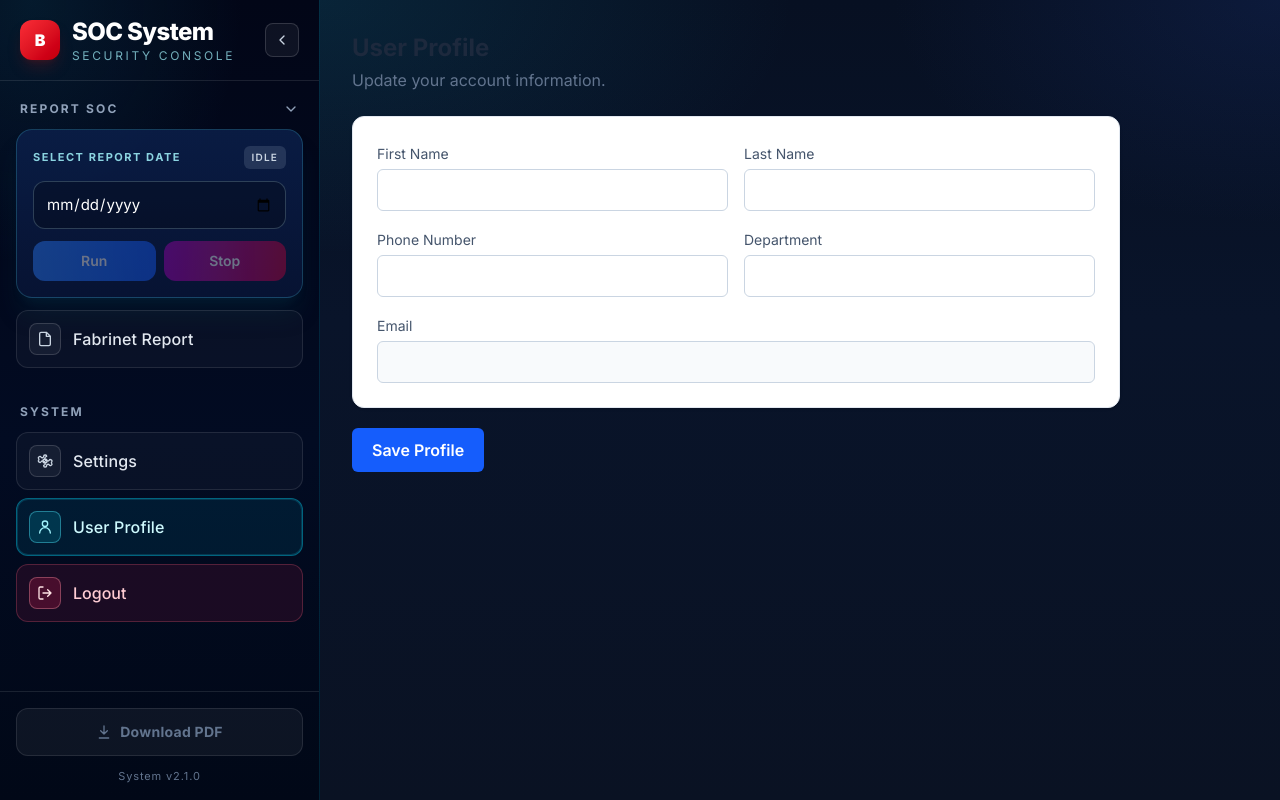
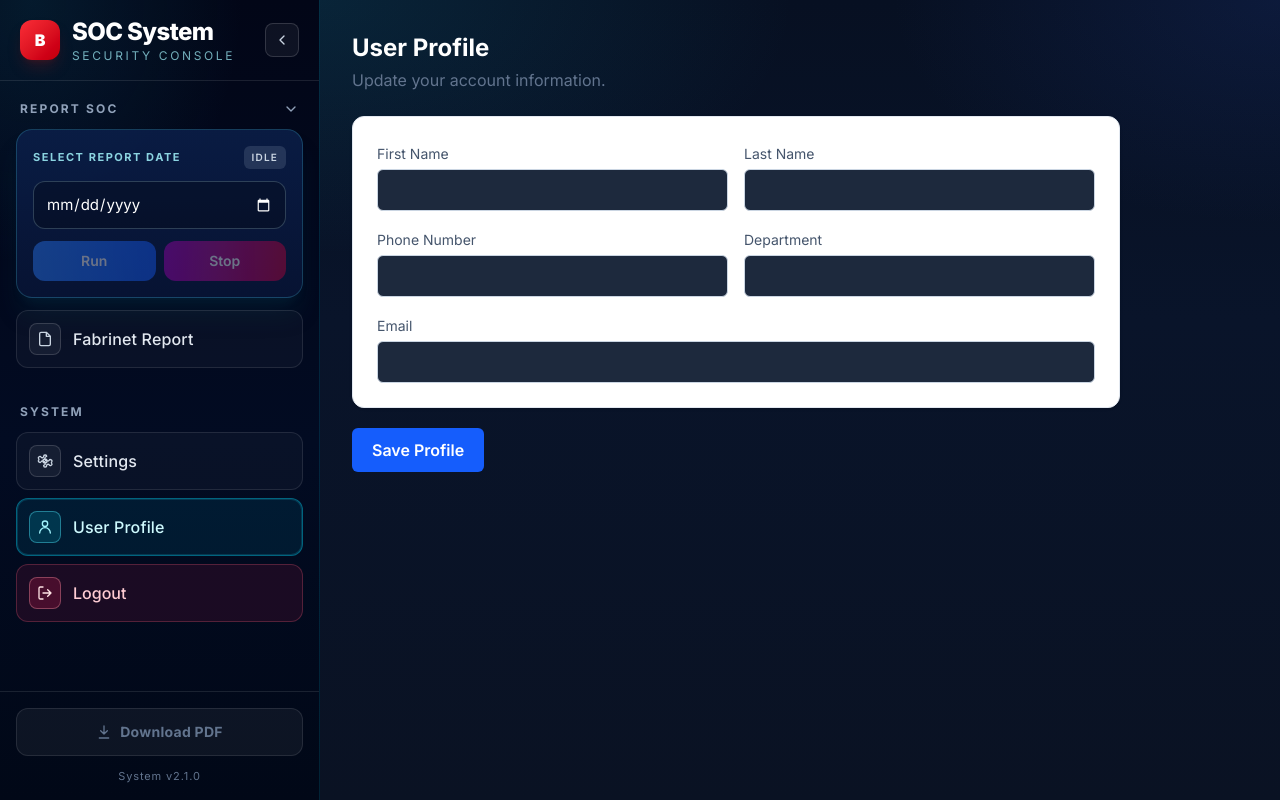
Before and after one commit to Sulaiman-Doloh/bmsp-soc-fabrinet-daily-report-web-app, a Next.js app: page /dashboard/profile in a window 1280 px wide. Built offline with nearby package versions, Linux system fonts and the light colour scheme; no server answers.

Commit message:
login success

```diff
--- a/app/dashboard/profile/page.tsx
+++ b/app/dashboard/profile/page.tsx
@@ -91,14 +91,14 @@ export default function ProfilePage() {
 
   return (
     <div className="max-w-3xl">
-      <h1 className="text-2xl font-bold text-slate-800">User Profile</h1>
+      <h1 className="text-2xl font-bold text-slate-800text-white">User Profile</h1>
       <p className="text-slate-500 mt-1">Update your account information.</p>
 
       <div className="bg-white rounded-xl shadow-sm border border-slate-200 p-6 mt-6 grid grid-cols-1 md:grid-cols-2 gap-4">
         <div>
           <label className="text-sm text-slate-600">First Name</label>
           <input
-            className="mt-1 w-full border border-slate-300 rounded-md px-3 py-2"
+            className="mt-1 w-full border border-slate-300 rounded-md px-3 py-2 bg-slate-800 text-white"
             value={form.firstName}
             onChange={(e) => setField("firstName", e.target.value)}
           />
@@ -106,7 +106,7 @@ export default function ProfilePage() {
         <div>
           <label className="text-sm text-slate-600">Last Name</label>
           <input
-            className="mt-1 w-full border border-slate-300 rounded-md px-3 py-2"
+            className="mt-1 w-full border border-slate-300 rounded-md px-3 py-2 bg-slate-800 text-white"
             value={form.lastName}
             onChange={(e) => setField("lastName", e.target.value)}
           />
@@ -114,7 +114,7 @@ export default function ProfilePage() {
         <div>
           <label className="text-sm text-slate-600">Phone Number</label>
           <input
-            className="mt-1 w-full border border-slate-300 rounded-md px-3 py-2"
+            className="mt-1 w-full border border-slate-300 rounded-md px-3 py-2 bg-slate-800 text-white"
             value={form.phone}
             onChange={(e) => setField("phone", e.target.value)}
           />
@@ -122,7 +122,7 @@ export default function ProfilePage() {
         <div>
           <label className="text-sm text-slate-600">Department</label>
           <input
-            className="mt-1 w-full border border-slate-300 rounded-md px-3 py-2"
+            className="mt-1 w-full border border-slate-300 rounded-md px-3 py-2 bg-slate-800 text-white"
             value={form.department}
             onChange={(e) => setField("department", e.target.value)}
           />
@@ -130,7 +130,7 @@ export default function ProfilePage() {
         <div className="md:col-span-2">
           <label className="text-sm text-slate-600">Email</label>
           <input
-            className="mt-1 w-full border border-slate-300 rounded-md px-3 py-2 bg-slate-50 text-slate-500"
+            className="mt-1 w-full border border-slate-300 rounded-md px-3 py-2 bg-slate-800 text-white"
             value={form.email}
             disabled
           />
--- a/app/dashboard/settings/page.tsx
+++ b/app/dashboard/settings/page.tsx
@@ -34,7 +34,7 @@ export default function SettingsPage() {
 
   return (
     <div className="max-w-3xl">
-      <h1 className="text-2xl font-bold text-slate-800">Settings</h1>
+      <h1 className="text-2xl font-bold text-slate-800 text-white">Settings</h1>
       <p className="text-slate-500 mt-1">Manage your account security.</p>
 
       <div className="bg-white rounded-xl shadow-sm border border-slate-200 p-6 mt-6">
@@ -48,7 +48,7 @@ export default function SettingsPage() {
             <label className="text-sm text-slate-600">New Password</label>
             <input
               type="password"
-              className="mt-1 w-full border border-slate-300 rounded-md px-3 py-2"
+              className="mt-1 w-full border border-slate-300 rounded-md px-3 py-2 bg-slate-800 text-white"
               value={password}
               onChange={(e) => setPassword(e.target.value)}
             />
@@ -57,7 +57,7 @@ export default function SettingsPage() {
             <label className="text-sm text-slate-600">Confirm New Password</label>
             <input
               type="password"
-              className="mt-1 w-full border border-slate-300 rounded-md px-3 py-2"
+              className="mt-1 w-full border border-slate-300 rounded-md px-3 py-2 bg-slate-800 text-white"
               value={confirmPassword}
               onChange={(e) => setConfirmPassword(e.target.value)}
             />
--- a/app/globals.css
+++ b/app/globals.css
@@ -26,7 +26,7 @@ body {
 }
 
 .report-root {
-  background: #f5f5f5;
+  background: transparent;
   color: #000000;
   font-family: "Times New Roman", Times, serif;
   font-weight: 700;
@@ -125,8 +125,8 @@ body {
 }
 
 .a4-page.action-wide-page {
-  padding-left: -7mm;
-  padding-right: -7mm;
+  padding-left: 15mm;
+  padding-right: 15mm;
 }
 
 .download-mode,
@@ -384,3 +384,8 @@ body {
 .input-field:focus {
   border-color: #00f0ff;
 }
+
+input[type="date"]::-webkit-calendar-picker-indicator {
+  filter: invert(1);
+  cursor: pointer;
+}
--- a/components/auth/LoginForm.tsx
+++ b/components/auth/LoginForm.tsx
@@ -3,7 +3,7 @@ import { useState } from "react";
 import { supabase } from "@/lib/supabase";
 import { useRouter } from "next/navigation";
 
-export default function LoginForm({ onSubmit }: { onSubmit: () => void }) {
+export default function LoginForm() {
   const router = useRouter();
   const [email, setEmail] = useState("");
   const [password, setPassword] = useState("");
@@ -17,8 +17,6 @@ export default function LoginForm({ onSubmit }: { onSubmit: () => void }) {
     if (error) {
       alert(error.message);
     } else {
-      onSubmit();
-      router.refresh();
       router.push("/dashboard/report");
     }
   };
--- a/components/sidebar/Sidebar.tsx
+++ b/components/sidebar/Sidebar.tsx
@@ -34,11 +34,13 @@ function Icon({
 
 function NavButton({
   active,
+  collapsed,
   label,
   iconPath,
   onClick,
 }: {
   active?: boolean;
+  collapsed?: boolean;
   label: string;
   iconPath: string;
   onClick: () => void;
@@ -49,10 +51,13 @@ function NavButton({
       className={clsx(
         "group w-full rounded-xl border px-3 py-3 text-left transition",
         "flex items-center gap-3",
+        collapsed && "justify-center px-0",
         active
           ? "border-cyan-400/40 bg-cyan-500/10 text-cyan-100 shadow-[0_0_0_1px_rgba(34,211,238,0.16)_inset]"
           : "border-white/10 bg-white/[0.03] text-slate-200 hover:border-white/20 hover:bg-white/[0.06]"
       )}
+      title={collapsed ? label : undefined}
+      aria-label={label}
     >
       <span
         className={clsx(
@@ -64,7 +69,7 @@ function NavButton({
       >
         <Icon path={iconPath} />
       </span>
-      <span className="font-medium tracking-[0.01em]">{label}</span>
+      {!collapsed && <span className="font-medium tracking-[0.01em]">{label}</span>}
     </button>
   );
 }
@@ -195,7 +200,7 @@ export default function Sidebar() {
           </div>
         </header>
 
-        <div className="flex-1 overflow-y-auto px-4 py-5">
+        <div className="flex-1 overflow-y-auto overflow-x-hidden px-4 py-5">
           <section className="mb-5">
             <button
               onClick={() => setIsReportSocOpen((prev) => !prev)}
@@ -237,7 +242,7 @@ export default function Sidebar() {
                   value={selectedDate}
                   onChange={(e) => setSelectedDate(e.target.value)}
                   disabled={isRunning}
-                  className="h-12 w-full rounded-xl border border-cyan-100/20 bg-black/25 px-3 text-[15px] text-white outline-none transition placeholder:text-slate-400 focus:border-cyan-300/60 focus:ring-2 focus:ring-cyan-400/25 disabled:cursor-not-allowed disabled:opacity-70"
+                  className="appearance h-12 w-full rounded-xl border border-cyan-100/20 bg-black/25 px-3 text-[15px] text-white outline-none transition placeholder:text-slate-400 focus:border-cyan-300/60 focus:ring-2 focus:ring-cyan-400/25 disabled:cursor-not-allowed disabled:opacity-70"
                 />
 
                 <div className="mt-3 grid grid-cols-2 gap-2">
@@ -262,6 +267,7 @@ export default function Sidebar() {
             <div className="mt-3 space-y-2">
               <NavButton
                 active={pathname.startsWith("/dashboard/report")}
+                collapsed={isCollapsed}
                 label={isCollapsed ? "Report" : "Fabrinet Report"}
                 iconPath="M14 2H6a2 2 0 0 0-2 2v16a2 2 0 0 0 2 2h12a2 2 0 0 0 2-2V8z M14 2v6h6"
                 onClick={() => router.push("/dashboard/report")}
@@ -279,12 +285,14 @@ export default function Sidebar() {
             <div className="space-y-2">
               <NavButton
                 active={pathname.startsWith("/dashboard/settings")}
+                collapsed={isCollapsed}
                 label="Settings"
                 iconPath="M12 3a2 2 0 0 0-2 2v.4a1.7 1.7 0 0 1-1.3 1.6l-.5.1a1.7 1.7 0 0 1-1.8-.7l-.2-.3a2 2 0 0 0-2.7-.7l-.4.2a2 2 0 0 0-.7 2.7l.2.4a1.7 1.7 0 0 1 0 1.8l-.2.4a2 2 0 0 0 .7 2.7l.4.2a2 2 0 0 0 2.7-.7l.2-.3a1.7 1.7 0 0 1 1.8-.7l.5.1A1.7 1.7 0 0 1 10 18.6V19a2 2 0 0 0 2 2h.5a2 2 0 0 0 2-2v-.4a1.7 1.7 0 0 1 1.3-1.6l.5-.1a1.7 1.7 0 0 1 1.8.7l.2.3a2 2 0 0 0 2.7.7l.4-.2a2 2 0 0 0 .7-2.7l-.2-.4a1.7 1.7 0 0 1 0-1.8l.2-.4a2 2 0 0 0-.7-2.7l-.4-.2a2 2 0 0 0-2.7.7l-.2.3a1.7 1.7 0 0 1-1.8.7l-.5-.1A1.7 1.7 0 0 1 14.5 5V5a2 2 0 0 0-2-2z M12 15a3 3 0 1 0 0-6 3 3 0 0 0 0 6z"
                 onClick={() => router.push("/dashboard/settings")}
               />
               <NavButton
                 active={pathname.startsWith("/dashboard/profile")}
+                collapsed={isCollapsed}
                 label="User Profile"
                 iconPath="M20 21a8 8 0 0 0-16 0 M12 11a4 4 0 1 0 0-8 4 4 0 0 0 0 8z"
                 onClick={() => router.push("/dashboard/profile")}
@@ -293,12 +301,17 @@ export default function Sidebar() {
               <button
                 onClick={handleLogout}
                 disabled={isLoggingOut}
-                className="group mt-1 flex w-full items-center gap-3 rounded-xl border border-rose-400/25 bg-rose-500/10 px-3 py-3 text-left text-rose-200 transition hover:border-rose-300/45 hover:bg-rose-500/20 disabled:cursor-not-allowed disabled:opacity-60"
+                className={clsx(
+                  "group mt-1 flex w-full items-center gap-3 rounded-xl border border-rose-400/25 bg-rose-500/10 px-3 py-3 text-left text-rose-200 transition hover:border-rose-300/45 hover:bg-rose-500/20 disabled:cursor-not-allowed disabled:opacity-60",
+                  isCollapsed && "justify-center px-0"
+                )}
+                title={isCollapsed ? "Logout" : undefined}
+                aria-label="Logout"
               >
                 <span className="inline-flex h-8 w-8 items-center justify-center rounded-lg border border-rose-300/35 bg-rose-500/20 text-rose-100">
                   <Icon path="M9 21H5a2 2 0 0 1-2-2V5a2 2 0 0 1 2-2h4 M16 17l5-5-5-5 M21 12H9" />
                 </span>
-                <span className="font-medium">
+                <span className={clsx("font-medium", isCollapsed && "hidden")}>
                   {isLoggingOut ? "Logging out..." : "Logout"}
                 </span>
               </button>
```
Also changed, not shown: components/auth/SignupForm.tsx (line endings or trailing spaces).
